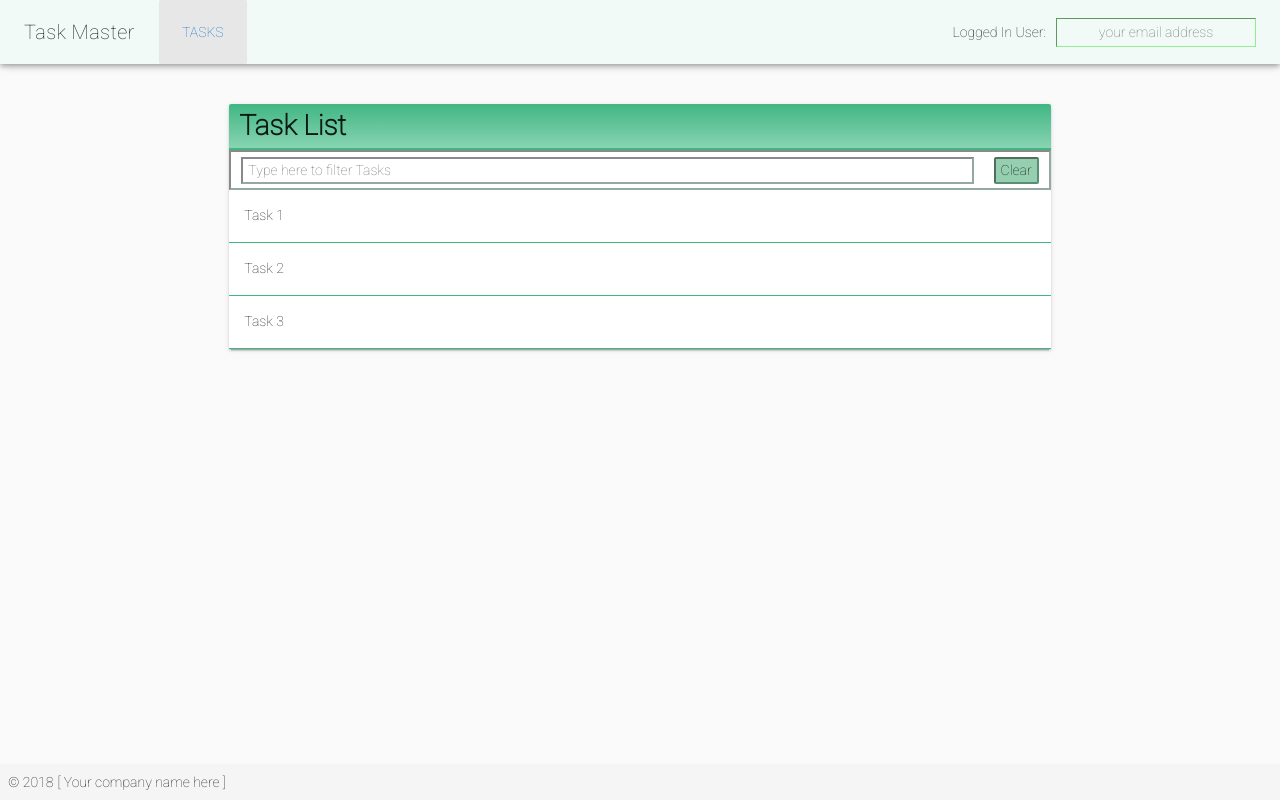
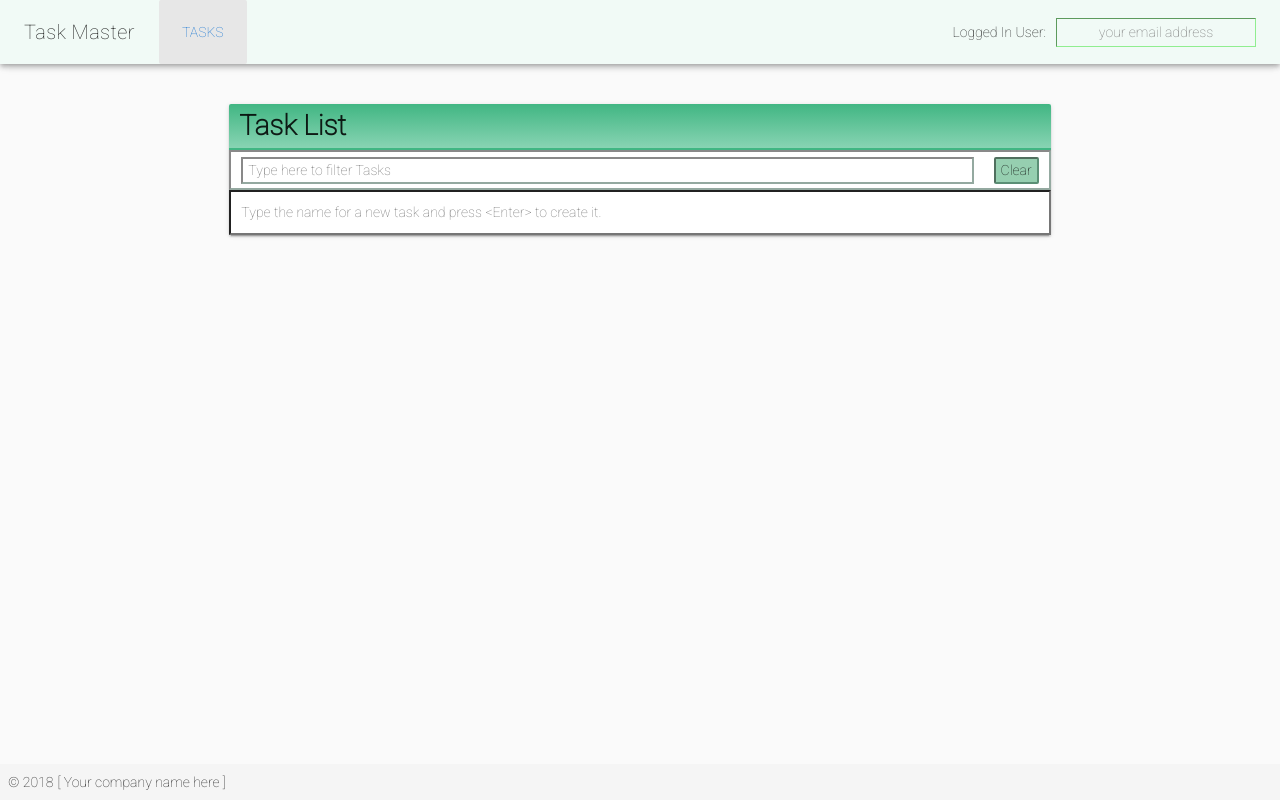
Before and after one commit to pavlovich/vue-workshop, a Vue app: page / in a window 1280 px wide. Built offline with nearby package versions, Linux system fonts and the light colour scheme.

Commit message:
New Tasks: Add a NewTask component that allows users to create new Tasks.

```diff
--- /dev/null
+++ b/src/components/NewTask.vue
@@ -0,0 +1,37 @@
+<template>
+  <form name="newTask" class="new-task" @submit.prevent="submitTask">
+    <input id="newTaskField" type="text" name="text" v-model="task.name" :placeholder="placeholder" autocomplete="off" />
+  </form>
+</template>
+
+<script>
+  export default {
+    name: "NewTask",
+    props: ['task'],
+    data(){
+      return {
+        placeholder: "Type the name for a new task and press <Enter> to create it."
+      }
+    },
+    methods: {
+      submitTask() {
+        this.$emit('create:task');
+      }
+    }
+  }
+</script>
+
+<style lang="less">
+  .new-task input {
+    box-sizing: border-box;
+    background: transparent;
+    width: 100%;
+    padding: 10px;
+    font-size: 14px;
+    border-style: inset;
+  }
+
+  .new-task input:focus {
+    background-color: #D3EFE3;
+  }
+</style>
--- a/src/components/Tasks.vue
+++ b/src/components/Tasks.vue
@@ -10,6 +10,7 @@
                   <TaskListHeader />
                   <TaskFilter @update:filterString="updateTaskFilter" />
                   <TaskList :tasks="filteredTasks" />
+                  <NewTask :task="newTask" @create:task="createTask" />
                 </v-card>
               </v-flex>
             </v-layout>
@@ -26,18 +27,22 @@
   import TaskListHeader from './TaskListHeader';
   import TaskList from "./TaskList";
   import TaskFilter from "./TaskFilter";
+  import NewTask from "./NewTask";
 
   export default {
     name: "Tasks",
     components: {
       TaskList,
       TaskListHeader,
-      TaskFilter
+      TaskFilter,
+      NewTask
     },
     data(){
       return {
-        tasks: [...Array(3).keys()].map(id => new Task({id, name: `Task ${id + 1}`})),
-        filterString: ''
+        newTask: new Task({}),
+        tasks: [],
+        filterString: '',
+        nextId: 0
       }
     },
     computed: {
@@ -49,6 +54,22 @@
     methods: {
       updateTaskFilter(newFilterString) {
         this.filterString = newFilterString;
+      },
+      incrementNextId(){
+        this.nextId = this.nextId + 1;
+      },
+      getNextId(){
+        const id = this.nextId;
+        this.incrementNextId();
+        return id;
+      },
+      addTask(task){
+        this.tasks.push(task);
+      },
+      createTask(){
+        this.newTask.id = this.getNextId();
+        this.addTask(this.newTask);
+        this.newTask = new Task({});
       }
     }
   };
```
